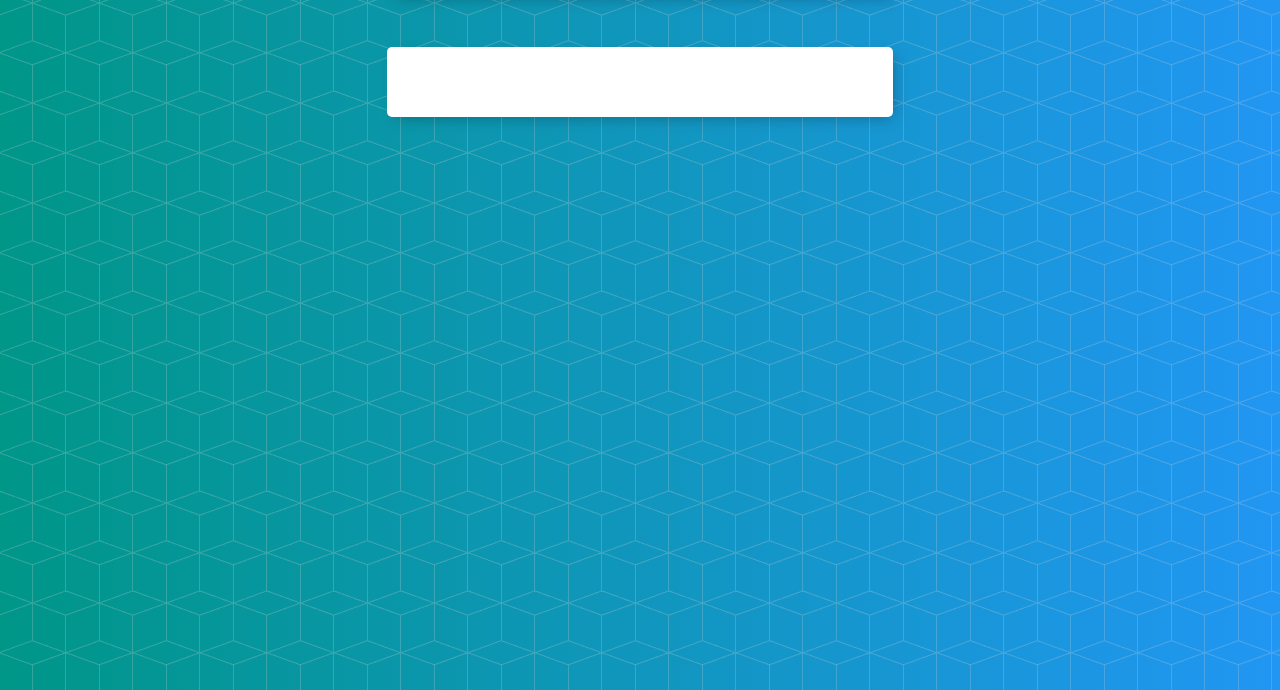
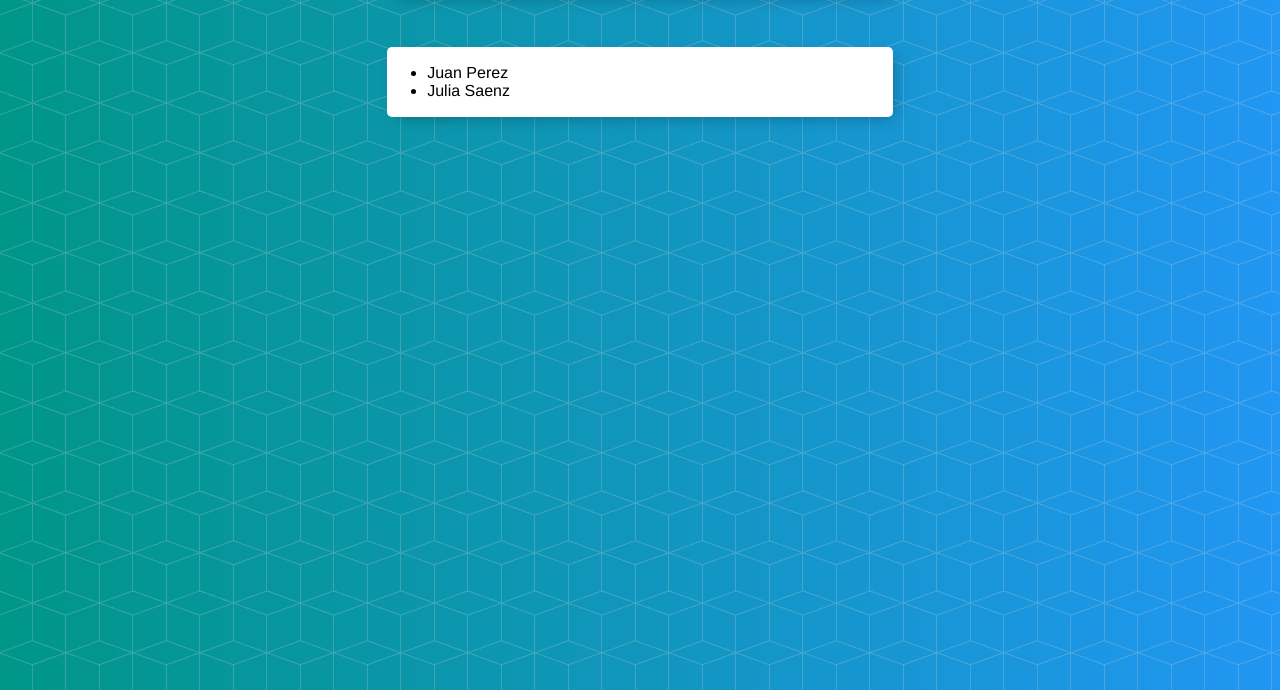
Before and after one commit to Jaivalos/Listado-de-personas, a plain HTML site: page docs/index.html in a window 1280 px wide. Shown: the part 110-800 px from the top of the page. Drawn offline with Linux system fonts and the light colour scheme.

Commit message:
Creacion de la funcion listado de personas

```diff
--- a/docs/index.html
+++ b/docs/index.html
@@ -19,8 +19,8 @@
         </div>
     </div>
 
+    <script src="js/persona.js"></script>
     <script src="js/app.js"></script>
-    <script src="js/persona.js"></script>
 
 </body>
 </html>
--- a/docs/js/app.js
+++ b/docs/js/app.js
@@ -1,5 +1,14 @@
 
 const personas = [
-    p1 = new Persona("Juan", "Perez"),
-    p2 = new Persona("Julia", "Saenz"),
-]
+    new Persona("Juan", "Perez"),
+    new Persona("Julia", "Saenz"),
+];
+
+const mostrarPersonas = () =>{
+    let texto = "";
+    for (const persona of personas) {
+        texto += `<li> ${persona.nombre} ${persona.apellido} </li>`;
+    }
+    let lista = document.getElementById("persona");
+    lista.innerHTML = texto;
+}
```
